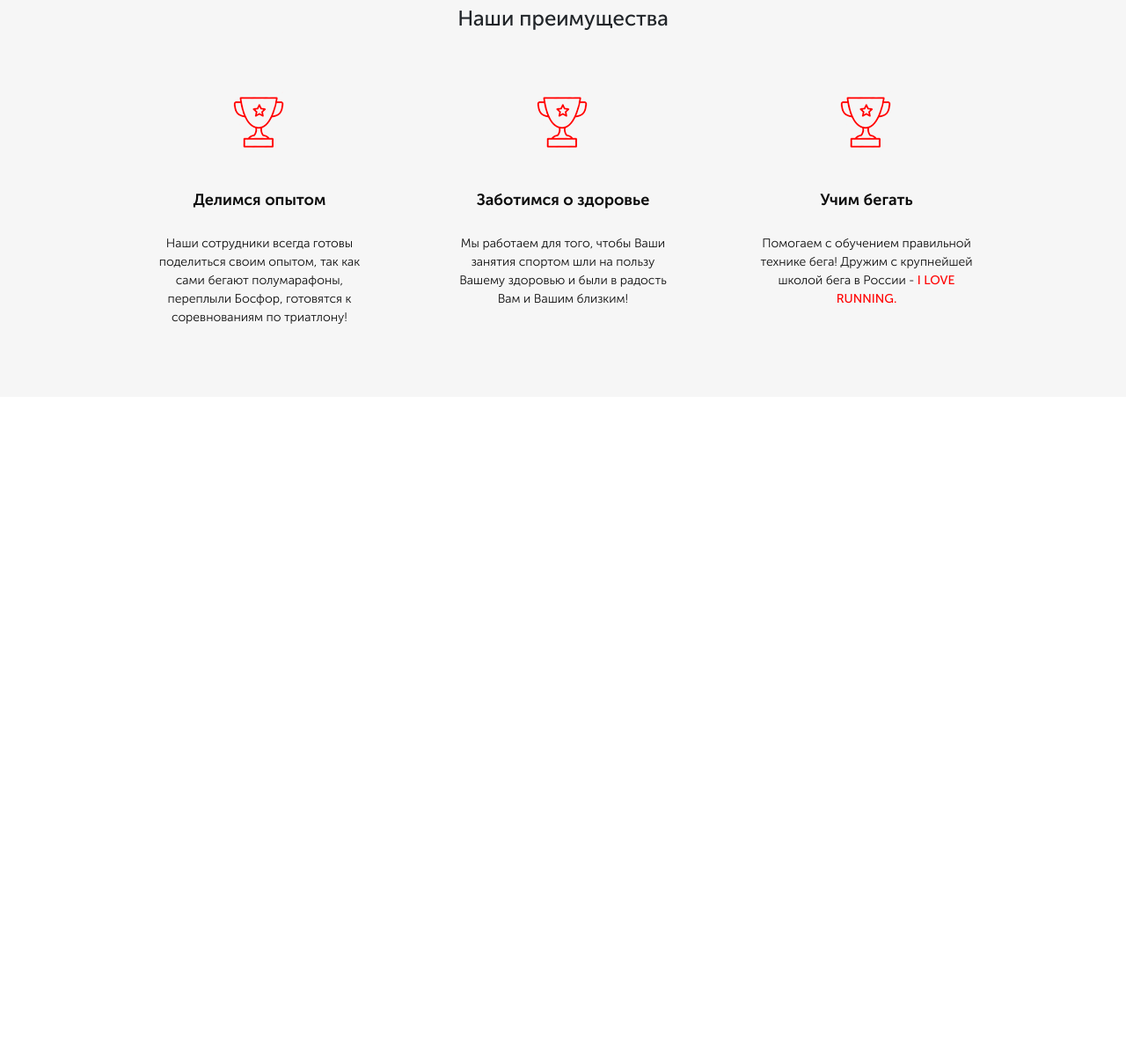
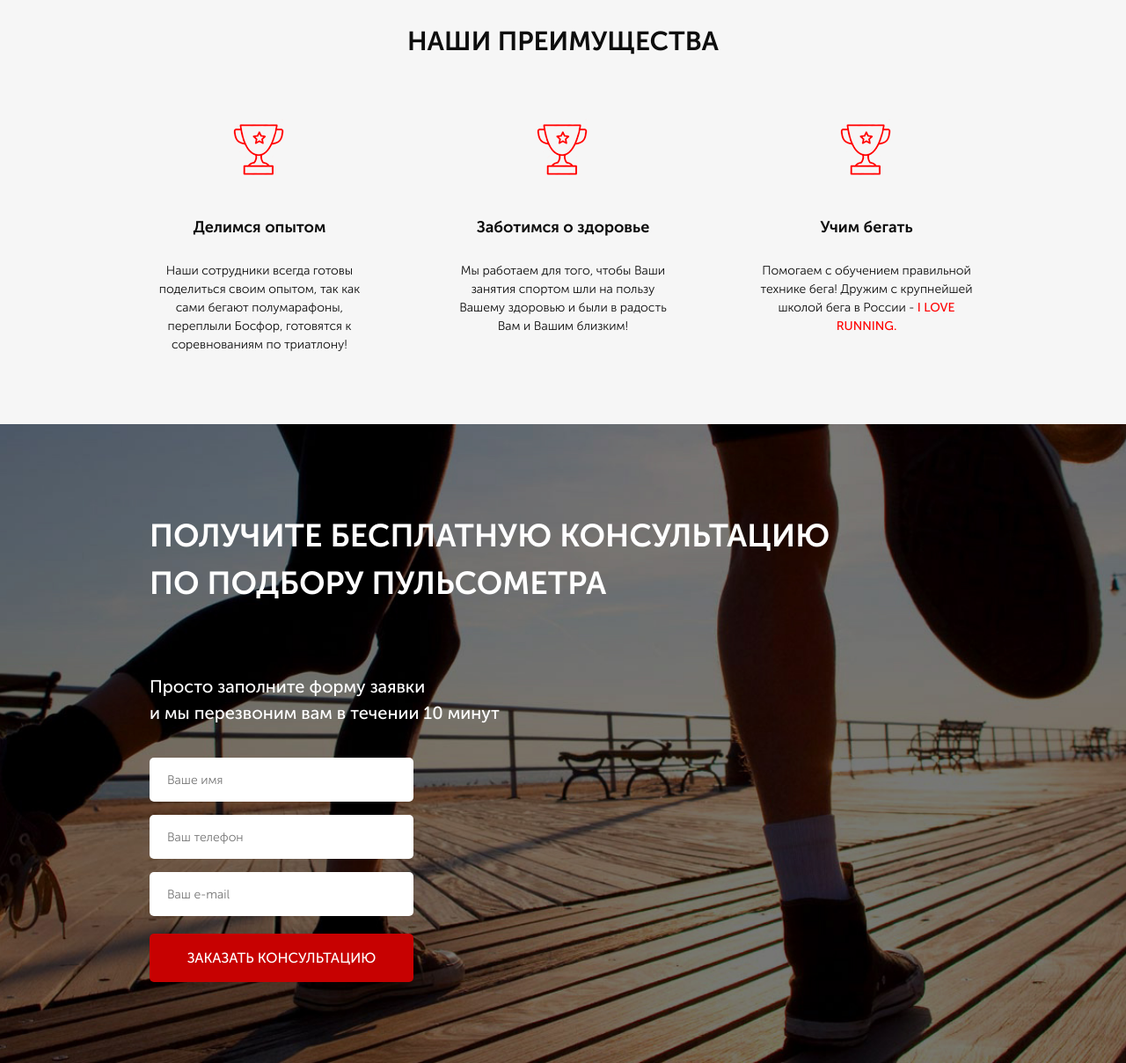
Before and after one commit to Renik07/pulse, a website: page src/index.html in a window 1280 px wide. Shown: the part 717-1925 px from the top of the page at 88% size. Before the commit the page ends 1168 px from the top, so only its background shows below. Drawn offline with Linux system fonts and the light colour scheme.

Commit message:
feat: add block consultation

```diff
--- a/src/index.html
+++ b/src/index.html
@@ -83,6 +83,22 @@
           </div>
         </div>
       </div>
-    </section>
+		</section>
+		<section class="consultation">
+			<div class="container">
+				<h2 class="title title-left">Получите бесплатную консультацию<br>
+					по подбору пульсометра </h2>
+				<div class="consultation__descr">
+					Просто заполните форму заявки<br>
+					и мы перезвоним вам в течении 10 минут
+				</div>
+				<form class="feed-form" action="">
+					<input required type="text" placeholder="Ваше имя" name="name" id="">
+					<input required type="number" placeholder="Ваш телефон" name="phone" id="">
+					<input required type="email" placeholder="Ваш e-mail" name="e-mail" id="">
+					<button class="button button-submit">Заказать консультацию</button>
+				</form>
+			</div>
+		</section>
   </body>
 </html>
--- a/src/sass/blocks/_buttons.scss
+++ b/src/sass/blocks/_buttons.scss
@@ -8,10 +8,16 @@
 	line-height: 14px;
 	color: #FFFFFF;
 	text-transform: uppercase;
-	&_main {
+	&-main {
 		margin-top: 65px;
 		width: 302px;
 		height: 52px;
 		font-size: 16px;
 	}
+	&-submit {
+		width: 100%;
+		height: 55px;
+		border-radius: 5px;
+		font-size: 16px;
+	}
 }
--- /dev/null
+++ b/src/sass/blocks/_consultation.scss
@@ -0,0 +1,11 @@
+.consultation {
+	min-height: 680px;
+	padding: 100px 0px 92px;
+	background: url(../img/consultation/background.jpg) center center/cover no-repeat;
+	&__descr {
+		font-weight: 500;
+		font-size: 20px;
+		color: rgb(255, 255, 255);
+		margin-top: 75px;
+	}
+}
--- /dev/null
+++ b/src/sass/blocks/_forms.scss
@@ -0,0 +1,21 @@
+.feed-form {
+	width: 300px;
+	margin-top: 36px;
+	display: flex;
+	flex-direction: column;
+	input {
+		border-radius: 5px;
+		background-color: rgb(255, 255, 255);
+		height: 50px;
+		margin-bottom: 15px;
+		border: none;
+		padding: 0px 20px;
+		font-size: 14px;
+		font-weight: 300;
+		color: rgb(75, 75, 75);
+		&:nth-child(3) {
+			margin-bottom: 20px;
+		}
+
+	}
+}
--- /dev/null
+++ b/src/sass/blocks/_titles.scss
@@ -0,0 +1,12 @@
+.title {
+	color: #0d0d0d;
+	font-size: 30px;
+	font-weight: 700;
+	text-align: center;
+	text-transform: uppercase;
+	&-left {
+		font-size: 36px;
+		color: #fff;
+		text-align: left;
+	}
+}
--- a/src/sass/style.scss
+++ b/src/sass/style.scss
@@ -14,4 +14,7 @@
 @import "blocks/header";
 @import "blocks/buttons";
 @import "blocks/advantages";
+@import "blocks/titles";
+@import "blocks/consultation";
+@import "blocks/forms";
 @import "base/media";
```
Also changed, not shown: src/css/style.min.css, src/img/consultation/background.jpg (added).
